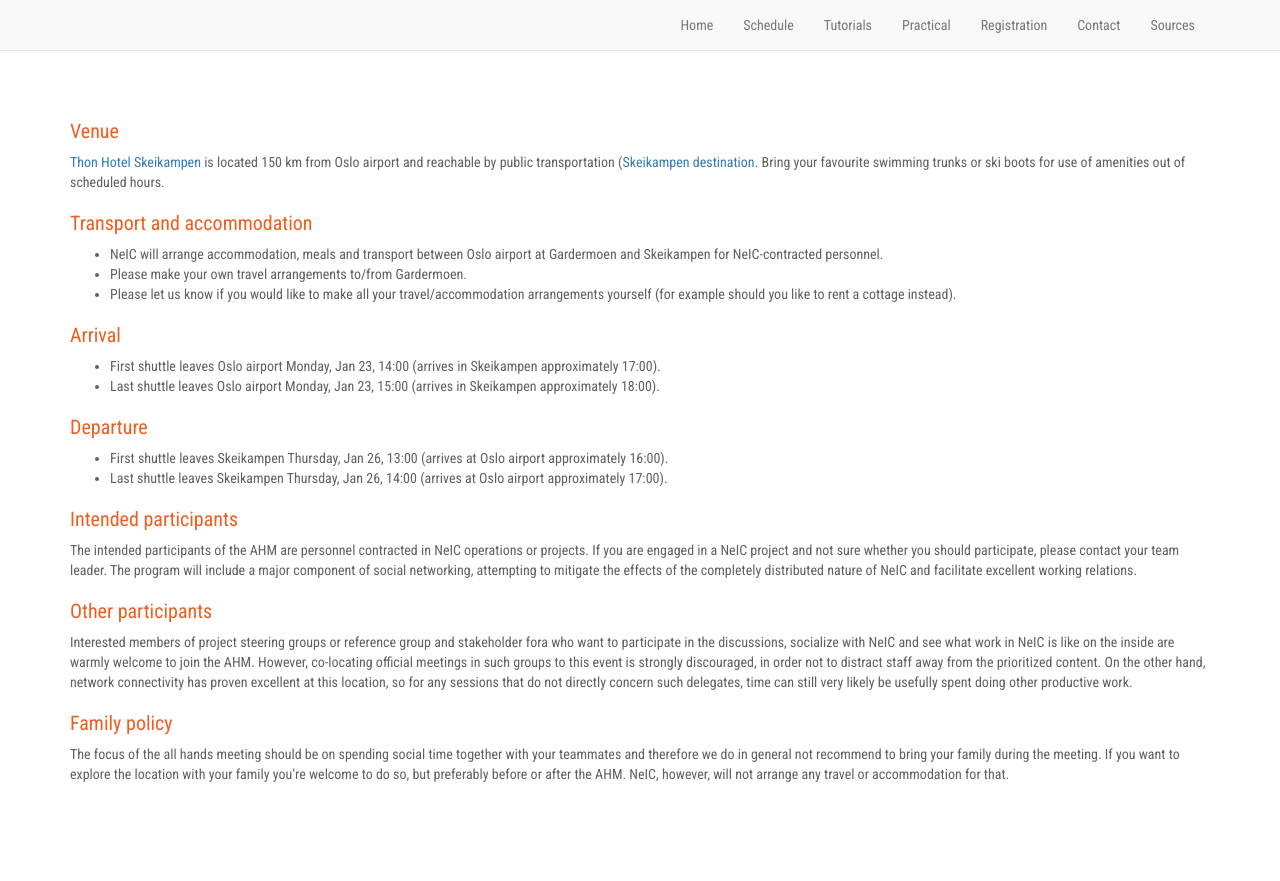
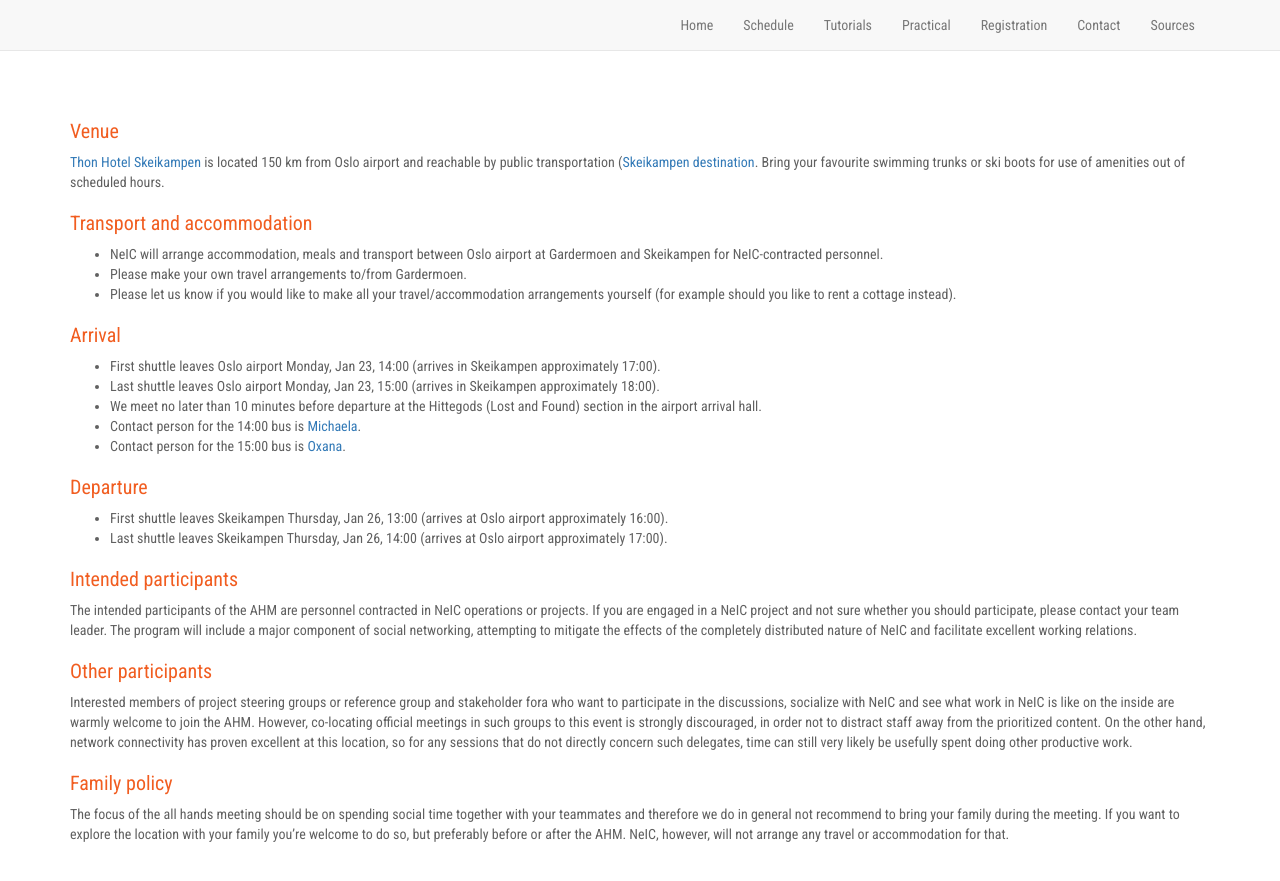
Before and after one commit to neicnordic/ahm17.neic.nordforsk.org, a Jekyll site: the page built from practical.md, in a window 1280 px wide and 1054 px high. Shown: the top 881 px of the window. Built offline with Jekyll 4.4.1, drawn with Linux system fonts in a browser that asks for light colours; nearby versions of some CDN libraries; our own code applies the rules of GitHub Pages for plain Markdown files.

Commit message:
add meeting point and contact persons

```diff
--- a/practical.md
+++ b/practical.md
@@ -23,6 +23,9 @@ swimming trunks or ski boots for use of amenities out of scheduled hours.
 
 - First shuttle leaves Oslo airport Monday, Jan 23, 14:00 (arrives in Skeikampen approximately 17:00).
 - Last shuttle leaves Oslo airport Monday, Jan 23, 15:00 (arrives in Skeikampen approximately 18:00).
+- We meet no later than 10 minutes before departure at the Hittegods (Lost and Found) section in the airport arrival hall.
+- Contact person for the 14:00 bus is [Michaela](https://neic.nordforsk.org/about/team/#barth).
+- Contact person for the 15:00 bus is [Oxana](https://neic.nordforsk.org/about/team/#smirnova).
 
 
 ### Departure
```
